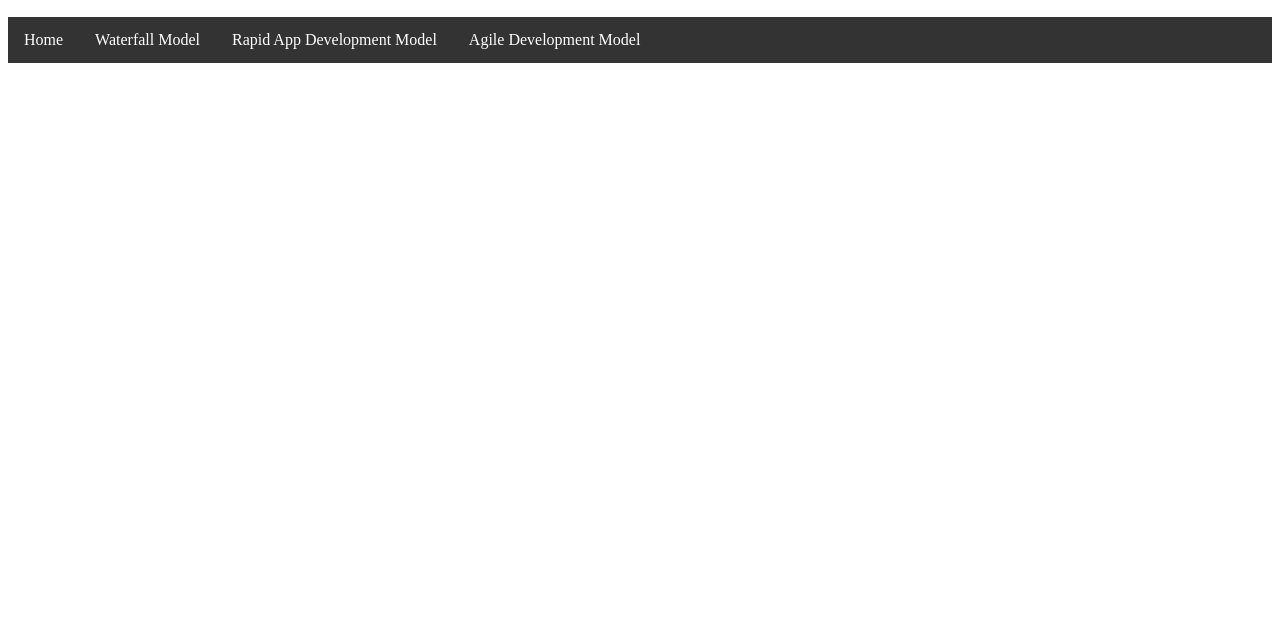
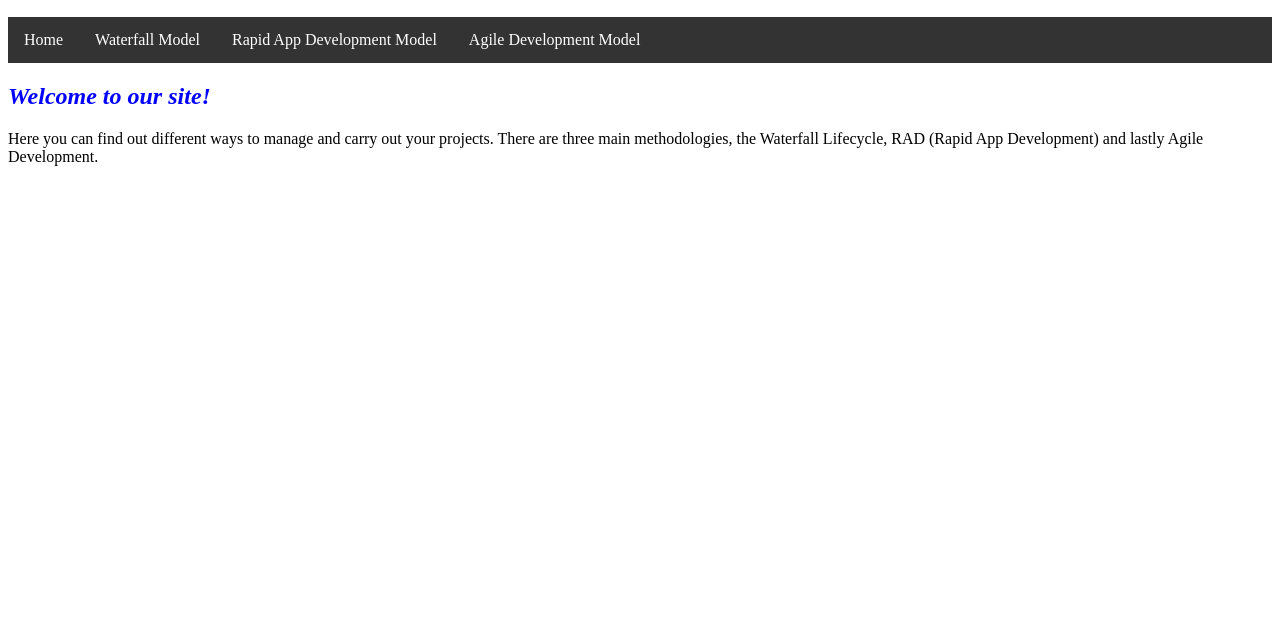
Before and after one commit to Andrei-Chirovici/softwaredevelopment, a plain HTML site: page index.html in a window 1280 px wide. Shown: the part 156-800 px from the top of the page. Drawn offline with Linux system fonts and the light colour scheme.

Commit message:
Update index.html

```diff
--- a/index.html
+++ b/index.html
@@ -26,3 +26,6 @@ var int_;
   <li><a href="rad.html">Rapid App Development Model</a></li>
   <li><a href="agile.html">Agile Development Model</a></li>
 </ul>
+
+<h2><i>Welcome to our site!</i></h2>
+<p>Here you can find out different ways to manage and carry out your projects. There are three main methodologies, the Waterfall Lifecycle, RAD (Rapid App Development) and lastly Agile Development. </p>
```
